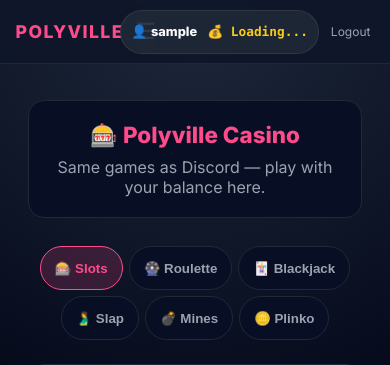
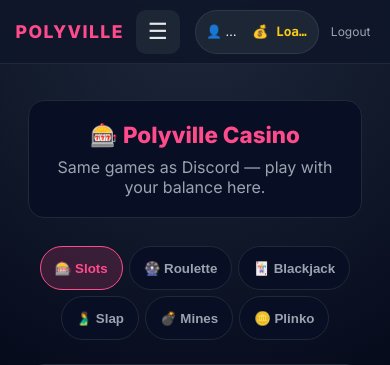
Before and after one commit to Xoborcim/UwUMarket, a Flask app: page /casino in a window 390 px wide. Shown: the top 365 px of the page. Run offline with Flask 3, Linux system fonts and the light colour scheme; the visitor is signed in with stand-in values (Sample User, id 1).

Commit message:
Update base template styles for improved navigation and user interface
- Increased z-index for sticky navigation to enhance visibility.
- Added flex properties to user status and user pill elements for better layout control.
- Adjusted maximum widths and overflow handling for user pill elements to improve text display and prevent overflow issues.
- Enhanced responsiveness and visual consistency across navigation components.

```diff
--- a/templates/base.html
+++ b/templates/base.html
@@ -41,7 +41,7 @@
         nav {
             position: sticky;
             top: 0;
-            z-index: 100;
+            z-index: 1000;
             background: rgba(15, 23, 42, 0.95);
             backdrop-filter: blur(16px);
             border-bottom: 1px solid rgba(148, 163, 184, 0.12);
@@ -232,6 +232,7 @@
             }
             .nav-left {
                 gap: 12px;
+                flex-shrink: 0;
             }
             .logo { font-size: 1.1rem; letter-spacing: 0.08em; }
             .nav-toggle {
@@ -252,6 +253,7 @@
                 padding: 12px 0;
                 max-height: 70vh;
                 overflow-y: auto;
+                z-index: 1;
             }
             nav.nav-open .nav-links {
                 display: flex;
@@ -267,13 +269,25 @@
             .nav-links a.active { border-left-color: var(--accent-color); }
             .user-status {
                 gap: 8px;
+                min-width: 0;
+                flex: 1;
+                justify-content: flex-end;
             }
             .user-pill {
                 padding: 6px 10px;
                 font-size: 0.8rem;
+                min-width: 0;
+                max-width: 100%;
+                overflow: hidden;
             }
             .user-pill span:not(.separator):first-of-type {
-                max-width: 90px;
+                max-width: 70px;
+                overflow: hidden;
+                text-overflow: ellipsis;
+                white-space: nowrap;
+            }
+            .user-pill #gold-counter {
+                max-width: 72px;
                 overflow: hidden;
                 text-overflow: ellipsis;
                 white-space: nowrap;
```
